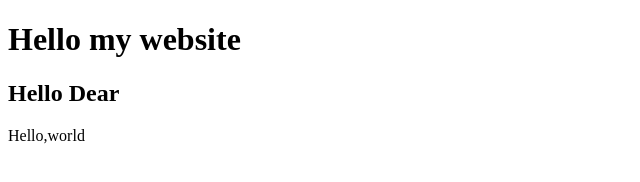
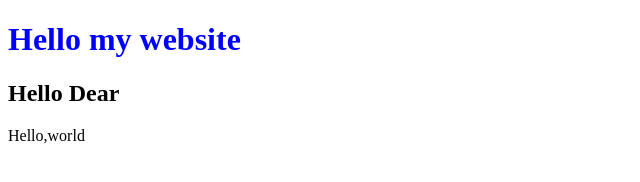
Before and after one commit to eieitun-eilay/hello, a plain HTML site: page index.html in a window 1280 px wide. Shown: the whole page, without its empty margins (0-640 px from the left). Drawn offline with Linux system fonts and the light colour scheme.

Commit message:
add file style

```diff
--- a/index.html
+++ b/index.html
@@ -4,7 +4,7 @@
 	<title>hello</title>
 	</head>
 	<body>
-		<h1 style="blue">Hello my website</h1>
+		<h1 style="color:blue;">Hello my website</h1>
 		<h2>Hello Dear</h2>
 		Hello,world
 	</body>
```
